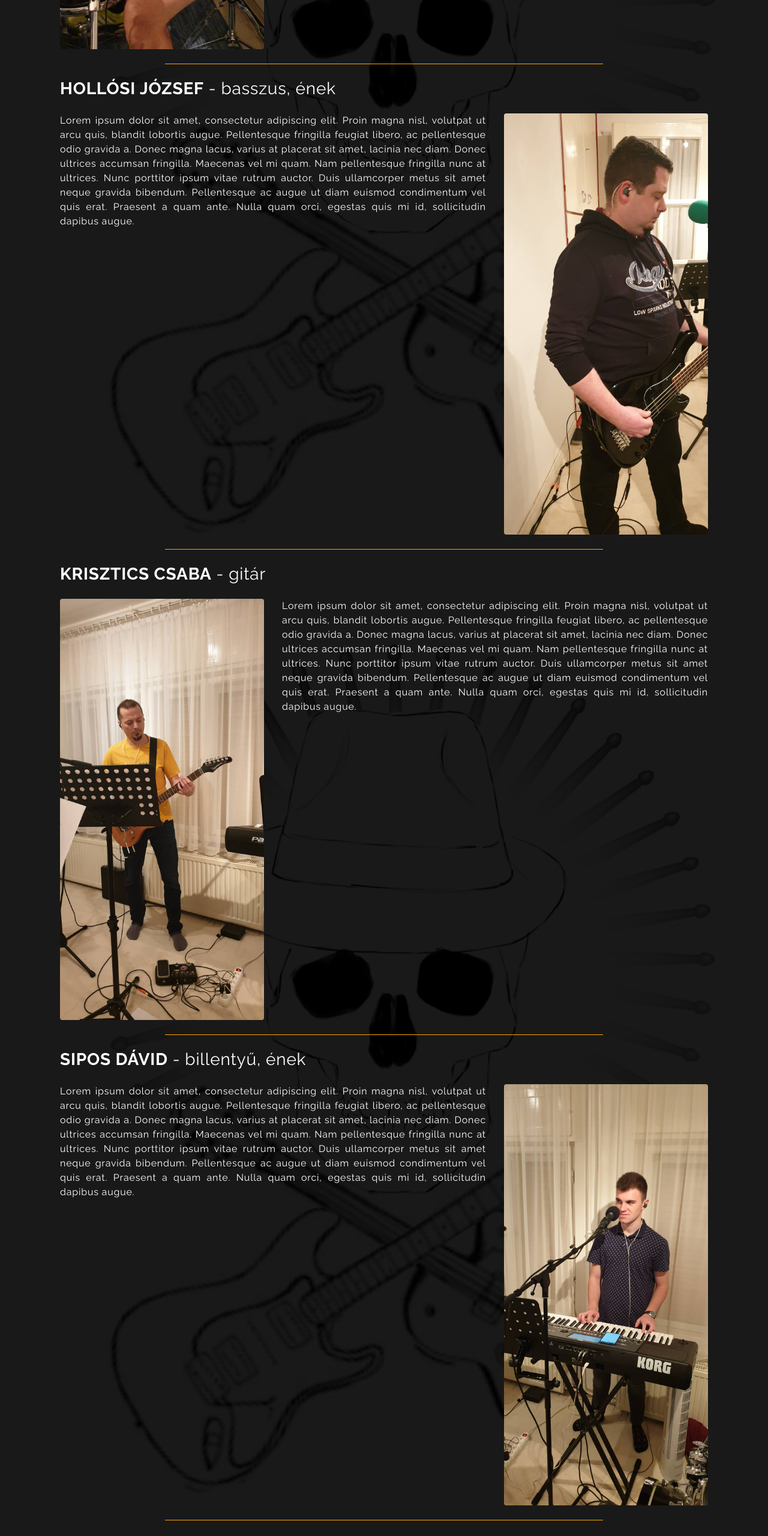
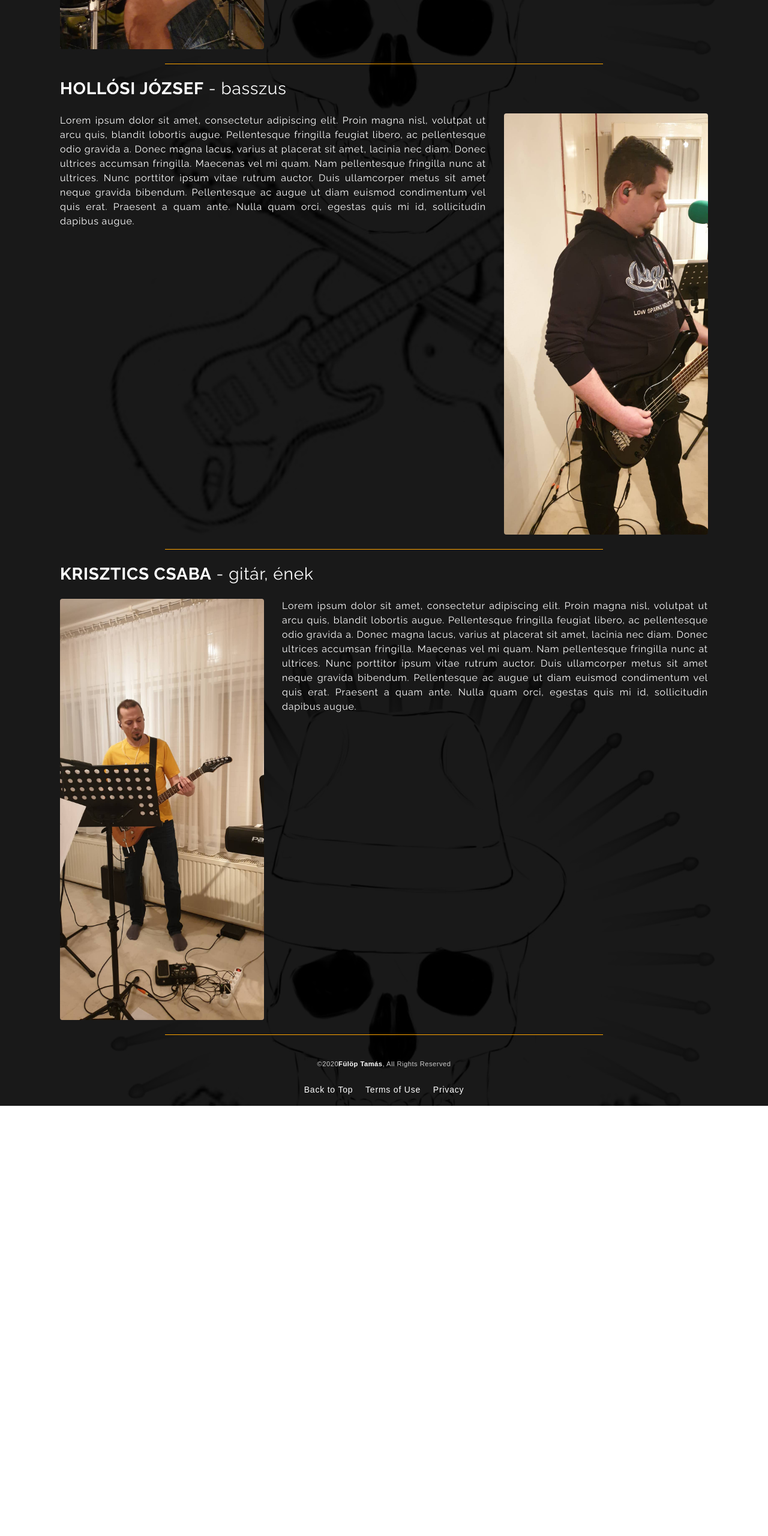
Before and after one commit to TamasFulopEftomi/moonshiners_band, a plain HTML site: page members.html in a window 1280 px wide. Shown: the part 3820-6380 px from the top of the page at 60% size. After the commit the page ends 5663 px from the top, so only its background shows below. Drawn offline with nearby package versions, Linux system fonts and the light colour scheme.

Commit message:
Update members

```diff
--- a/main.css
+++ b/main.css
@@ -62,7 +62,7 @@ body {
 }
 
 .images div {
-	width: 12%;
+	width: 16.5%;
 	min-width: 8rem;
 	padding: .5rem;
 	text-align: center;
--- a/members.html
+++ b/members.html
@@ -35,7 +35,6 @@
                   <a class="dropdown-item" href="members.html#FodorIstvan">Fodor István</a>
                   <a class="dropdown-item" href="members.html#HollosiJozsef">Hollósi József</a>
                   <a class="dropdown-item" href="members.html#KriszticsCsaba">Krisztics Csaba</a>
-                  <a class="dropdown-item" href="members.html#SiposDavid">Sipos Dávid</a>
                 </div>
               </li>
               <li class="nav-item dropdown">
@@ -132,7 +131,7 @@
           </div>
           <div class="row">
             <div class="col-sm-12">
-              <h3 id="HollosiJozsef"><span class="member-name">Hollósi József</span> - basszus, ének</h3>
+              <h3 id="HollosiJozsef"><span class="member-name">Hollósi József</span> - basszus</h3>
             </div>
           </div>
           <div class="row member">
@@ -145,7 +144,7 @@
           </div>
           <div class="row">
             <div class="col-sm-12">
-              <h3 id="KriszticsCsaba"><span class="member-name">Krisztics Csaba</span> - gitár</h3>
+              <h3 id="KriszticsCsaba"><span class="member-name">Krisztics Csaba</span> - gitár, ének</h3>
             </div>
           </div>
           <div class="row member">
@@ -154,19 +153,6 @@
             </div>
             <div class="col-sm-8">
               <p>Lorem ipsum dolor sit amet, consectetur adipiscing elit. Proin magna nisl, volutpat ut arcu quis, blandit lobortis augue. Pellentesque fringilla feugiat libero, ac pellentesque odio gravida a. Donec magna lacus, varius at placerat sit amet, lacinia nec diam. Donec ultrices accumsan fringilla. Maecenas vel mi quam. Nam pellentesque fringilla nunc at ultrices. Nunc porttitor ipsum vitae rutrum auctor. Duis ullamcorper metus sit amet neque gravida bibendum. Pellentesque ac augue ut diam euismod condimentum vel quis erat. Praesent a quam ante. Nulla quam orci, egestas quis mi id, sollicitudin dapibus augue.</p>
-            </div>
-          </div>
-          <div class="row">
-            <div class="col-sm-12">
-              <h3 id="SiposDavid"><span class="member-name">Sipos Dávid</span> - billentyű, ének</h3>
-            </div>
-          </div>
-          <div class="row member">
-            <div class="col-sm-8">
-              <p>Lorem ipsum dolor sit amet, consectetur adipiscing elit. Proin magna nisl, volutpat ut arcu quis, blandit lobortis augue. Pellentesque fringilla feugiat libero, ac pellentesque odio gravida a. Donec magna lacus, varius at placerat sit amet, lacinia nec diam. Donec ultrices accumsan fringilla. Maecenas vel mi quam. Nam pellentesque fringilla nunc at ultrices. Nunc porttitor ipsum vitae rutrum auctor. Duis ullamcorper metus sit amet neque gravida bibendum. Pellentesque ac augue ut diam euismod condimentum vel quis erat. Praesent a quam ante. Nulla quam orci, egestas quis mi id, sollicitudin dapibus augue.</p>
-            </div>
-            <div class="col-sm-4">
-              <img class="img-fluid rounded" src="assets/David_all.jpg" alt="Tomi áll">
             </div>
           </div>
         </div>
```
Also changed, not shown: index.html (+5 -7 lines).
